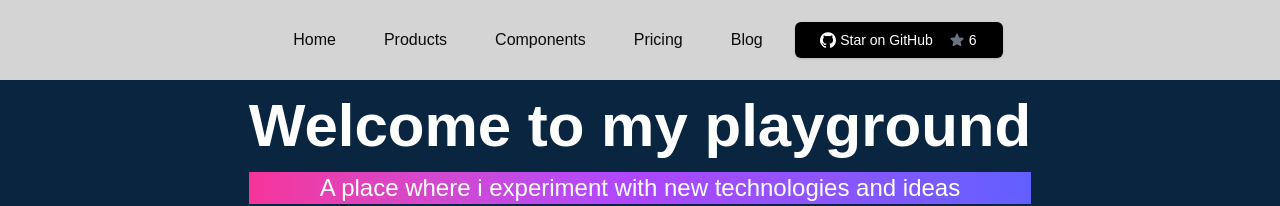
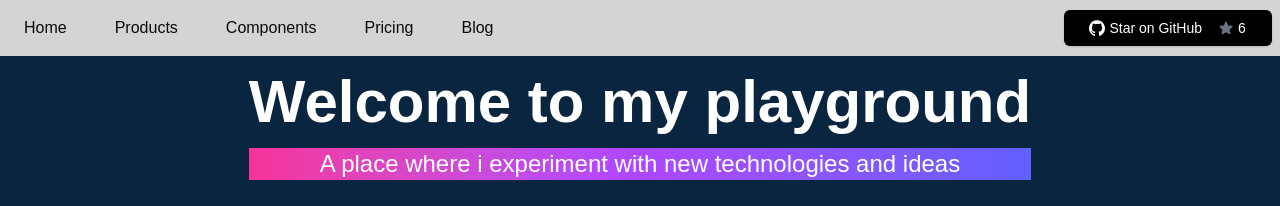
Before and after one commit to Niadul-Munna/playground-nextjs, a Next.js app: page / in a window 1280 px wide. Shown: the top 206 px of the page. Built offline with nearby package versions, Linux system fonts and the light colour scheme; no server answers.

Commit message:
style: gitbutton justify end

```diff
--- a/src/components/navbar.tsx
+++ b/src/components/navbar.tsx
@@ -27,7 +27,7 @@ const menu = [
 
 const Navbar = () => {
   return (
-    <div className="flex items-center gap-4 p-5 bg-neutral-300 text-center  justify-center">
+    <div className="flex items-center gap-4 p-2 bg-neutral-300 text-center  justify-center">
       {menu.map((item, idx) => (
         <Link
           className="hover:text-[18px] duration-300 hover: px-4 py-2 rounded "
@@ -37,7 +37,9 @@ const Navbar = () => {
           {item.title}
         </Link>
       ))}
-      <GitButton />
+      <span className="flex flex-1 justify-end">
+        <GitButton />
+      </span>
     </div>
   );
 };
```
